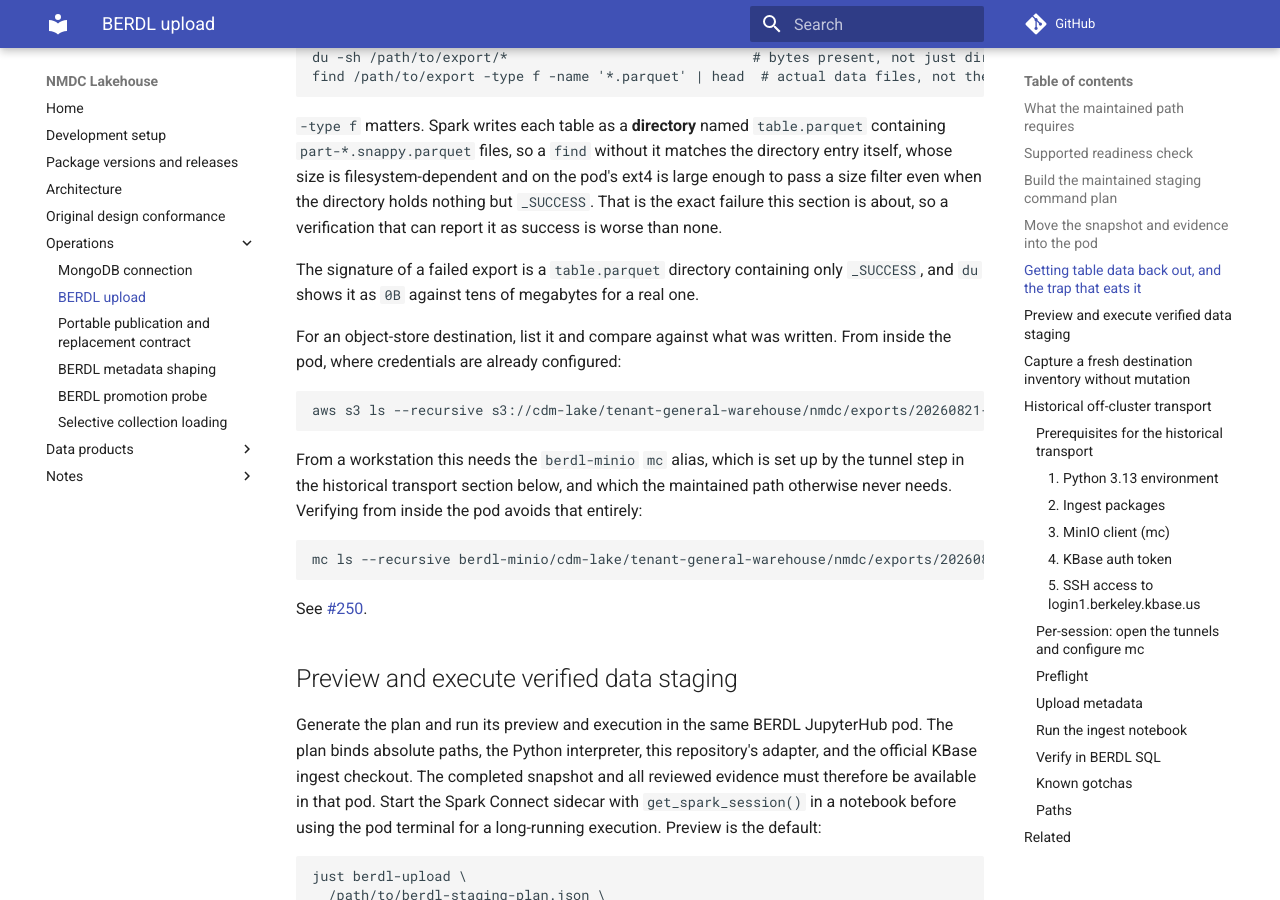
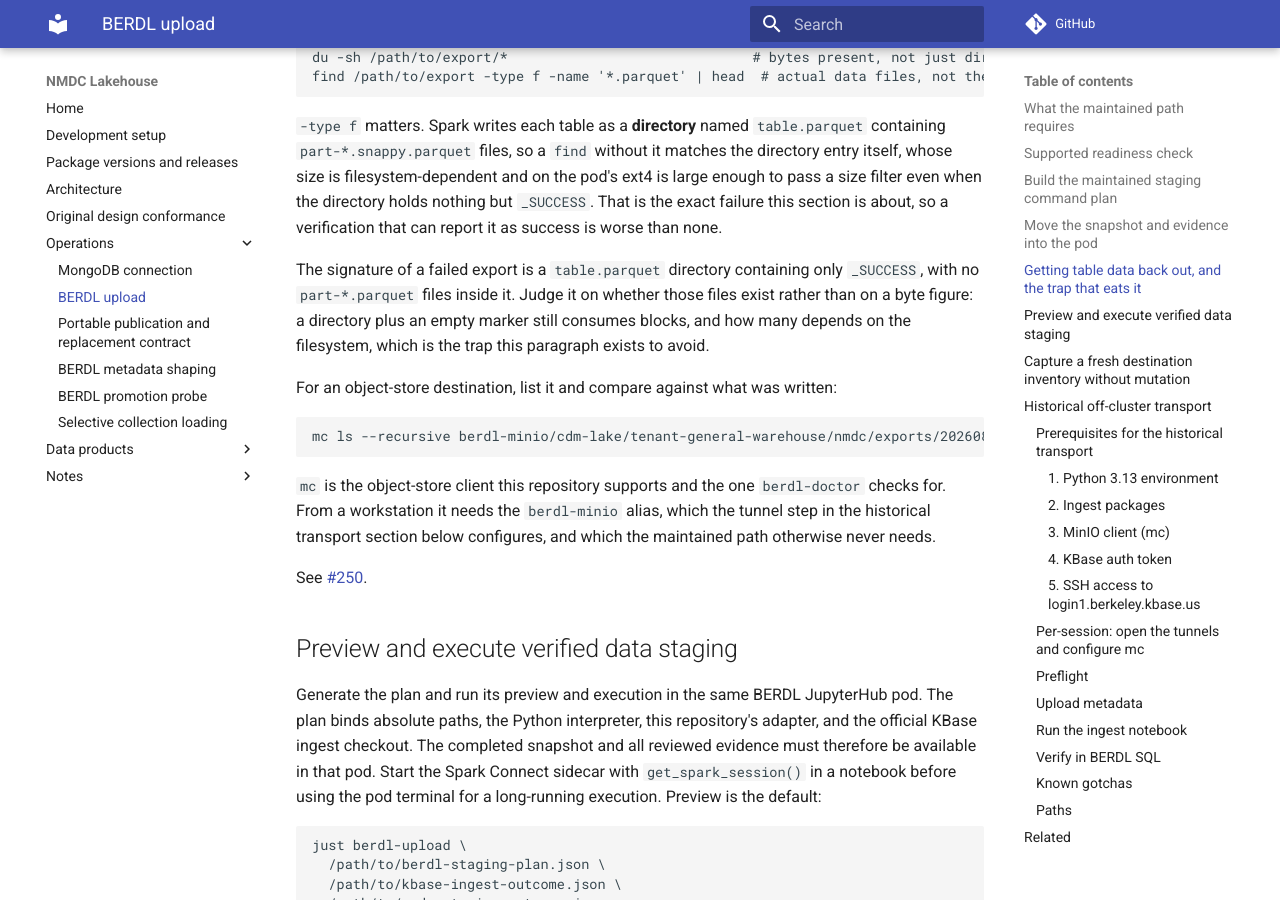
Before and after one commit to microbiomedata/nmdc-lakehouse, an MkDocs documentation site: the page built from docs/berdl-upload.md, in a window 1280 px wide and 900 px high, scrolled down 6437 px. Built offline with MkDocs 1.6.1 and Material for MkDocs 9.7.7, drawn with Linux system fonts in a browser that asks for light colours; comment, search, counter and statistics services are not loaded.

Commit message:
Drop a size claim and a tool I did not verify
Two more findings, both fair.

The 0B figure was measured on APFS and is filesystem-dependent, in a paragraph
whose whole point is not to depend on filesystem-specific sizes. The signature
is now the absence of part-*.parquet files, which holds everywhere.

The aws s3 ls example asserted a tool this repository does not support and
berdl-doctor does not check for. I introduced it on the strength of a Slack
message about a different service and could not verify it from here: the pod
contents API lists files, not PATH. Removed in favour of mc, which is the
supported client, with its alias prerequisite named.

Co-Authored-By: Claude Opus 5 (1M context) <noreply@anthropic.com>

````diff
--- a/docs/berdl-upload.md
+++ b/docs/berdl-upload.md
@@ -333,22 +333,21 @@ is large enough to pass a size filter even when the directory holds nothing but
 that can report it as success is worse than none.
 
 The signature of a failed export is a `table.parquet` directory containing only
-`_SUCCESS`, and `du` shows it as `0B` against tens of megabytes for a real one.
+`_SUCCESS`, with no `part-*.parquet` files inside it. Judge it on whether those
+files exist rather than on a byte figure: a directory plus an empty marker still
+consumes blocks, and how many depends on the filesystem, which is the trap this
+paragraph exists to avoid.
 
-For an object-store destination, list it and compare against what was written.
-From inside the pod, where credentials are already configured:
-
-```bash
-aws s3 ls --recursive s3://cdm-lake/tenant-general-warehouse/nmdc/exports/20260821-results-backup/
-```
-
-From a workstation this needs the `berdl-minio` `mc` alias, which is set up by the
-tunnel step in the historical transport section below, and which the maintained
-path otherwise never needs. Verifying from inside the pod avoids that entirely:
+For an object-store destination, list it and compare against what was written:
 
 ```bash
 mc ls --recursive berdl-minio/cdm-lake/tenant-general-warehouse/nmdc/exports/20260821-results-backup/
 ```
+
+`mc` is the object-store client this repository supports and the one
+`berdl-doctor` checks for. From a workstation it needs the `berdl-minio` alias,
+which the tunnel step in the historical transport section below configures, and
+which the maintained path otherwise never needs.
 
 See [#250](https://github.com/microbiomedata/nmdc-lakehouse/issues/250).
 
````
